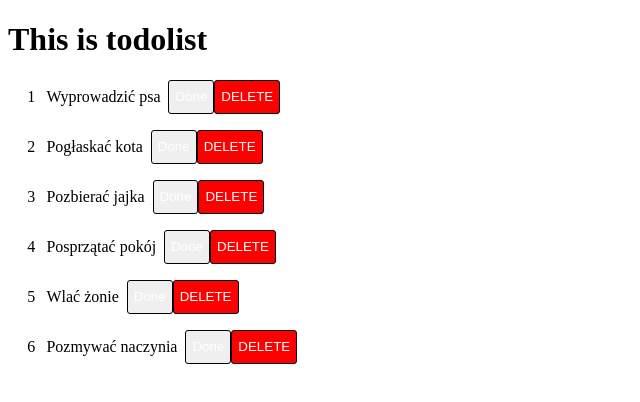
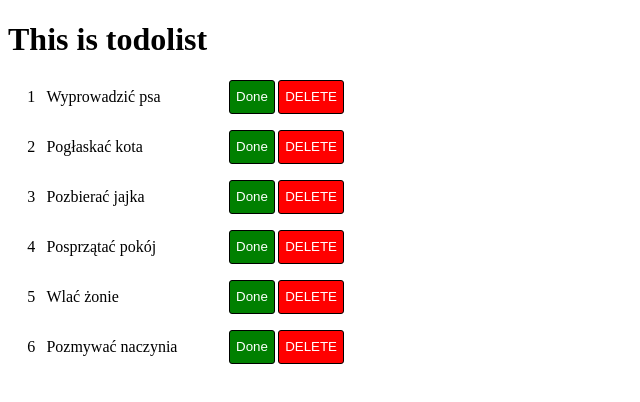
Before and after one commit to flagoon/ng-todo-app, an Angular app: page / in a window 1280 px wide. Shown: the top 402 px of the page, without its empty margins (0-640 px from the left). Built offline with nearby package versions, Linux system fonts and the light colour scheme.

Commit message:
change css.

```diff
--- a/src/app/todolist/todolist.component.html
+++ b/src/app/todolist/todolist.component.html
@@ -2,7 +2,7 @@
   <li *ngFor="let mock of mocks; let i = index" [attr.data.index]="i" [class.selected]="selectedMock === mock">
     <span class="id">{{mock.id}}</span>
     <span class="value">{{mock.value}}</span>
-    <button (click)=onClick(mock) [class.done]="isDone">{{value}}</button>
+    <button (click)=onClick(mock) class="done">{{value}}</button>
     <button class="delete">DELETE</button>
   </li>
 </ul>
```
